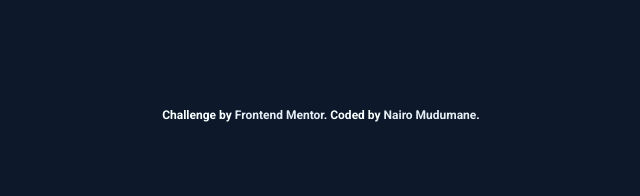
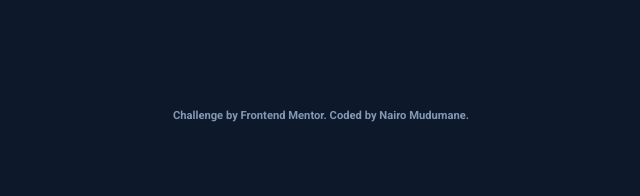
Before and after one commit to nairo-mudumane/nft-preview-card-component, a PHP site: page / in a window 1280 px wide. Shown: the part 604-800 px from the top of the page, without its empty margins (319-959 px from the left). Run offline with PHP 8.4, Linux system fonts and the light colour scheme.

Commit message:
fixed footer

```diff
--- a/index.html
+++ b/index.html
@@ -50,10 +50,11 @@
       </div>
     </div>
 
-    <footer class="footer container">
-      Challenge by <a href="https://www.frontendmentor.io?ref=challenge" target="_blank" class="hover">Frontend
+    <footer class="footer text-muted">
+      Challenge by <a href="https://www.frontendmentor.io?ref=challenge" target="_blank"
+        class="hover text-muted">Frontend
         Mentor</a>.
-      Coded by <a href="https://github.com/nairo-mudumane/" target="_blank" class="hover">Nairo Mudumane</a>.
+      Coded by <a href="https://github.com/nairo-mudumane/" target="_blank" class="hover text-muted">Nairo Mudumane</a>.
     </footer>
   </main>
 </body>
--- a/styles/index.css
+++ b/styles/index.css
@@ -175,7 +175,7 @@ span {
 }
 
 .footer {
-    font-size: 12px;
+    font-size: .7em;
     text-align: center;
 
     width: 100%;
```
